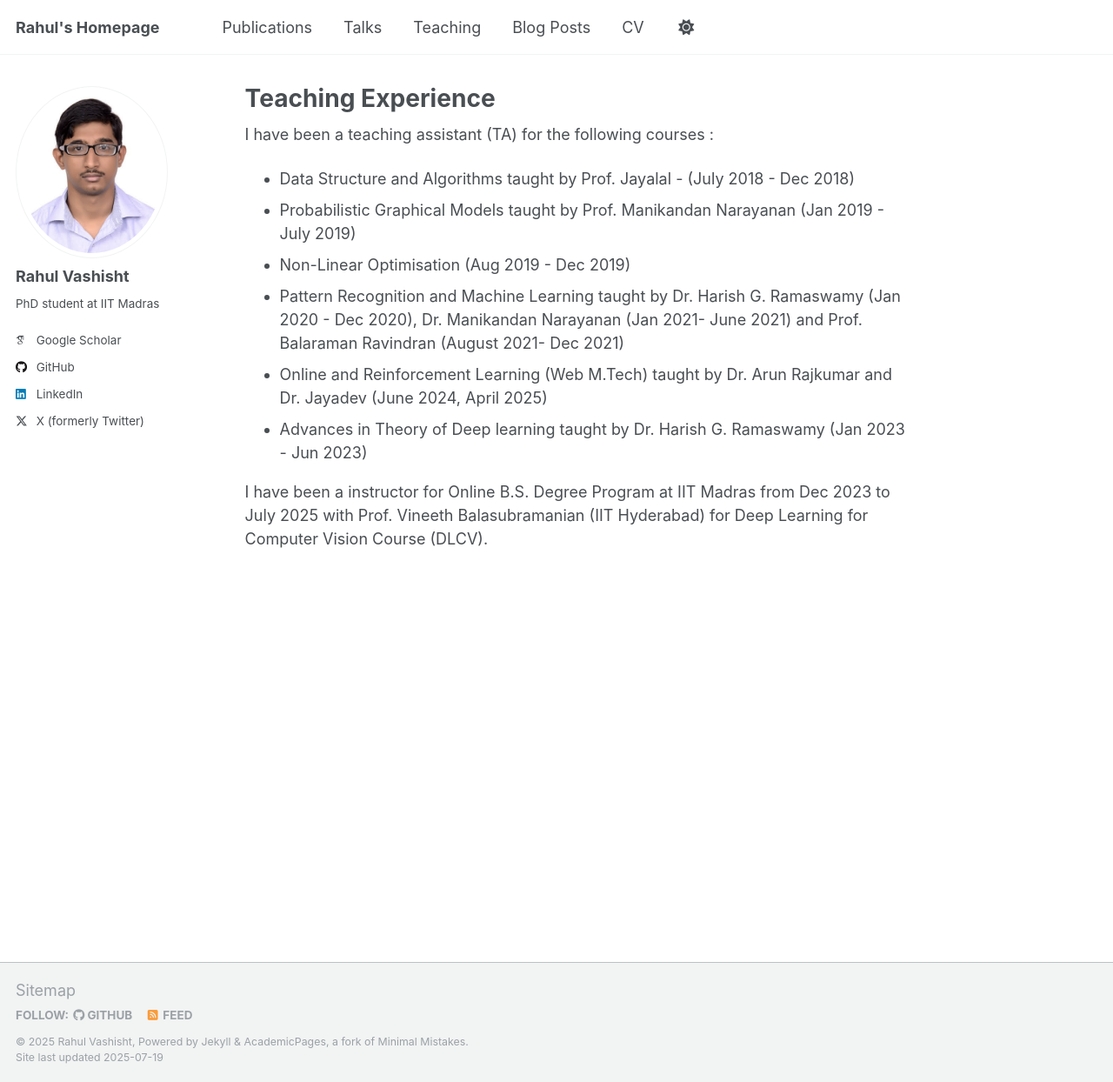
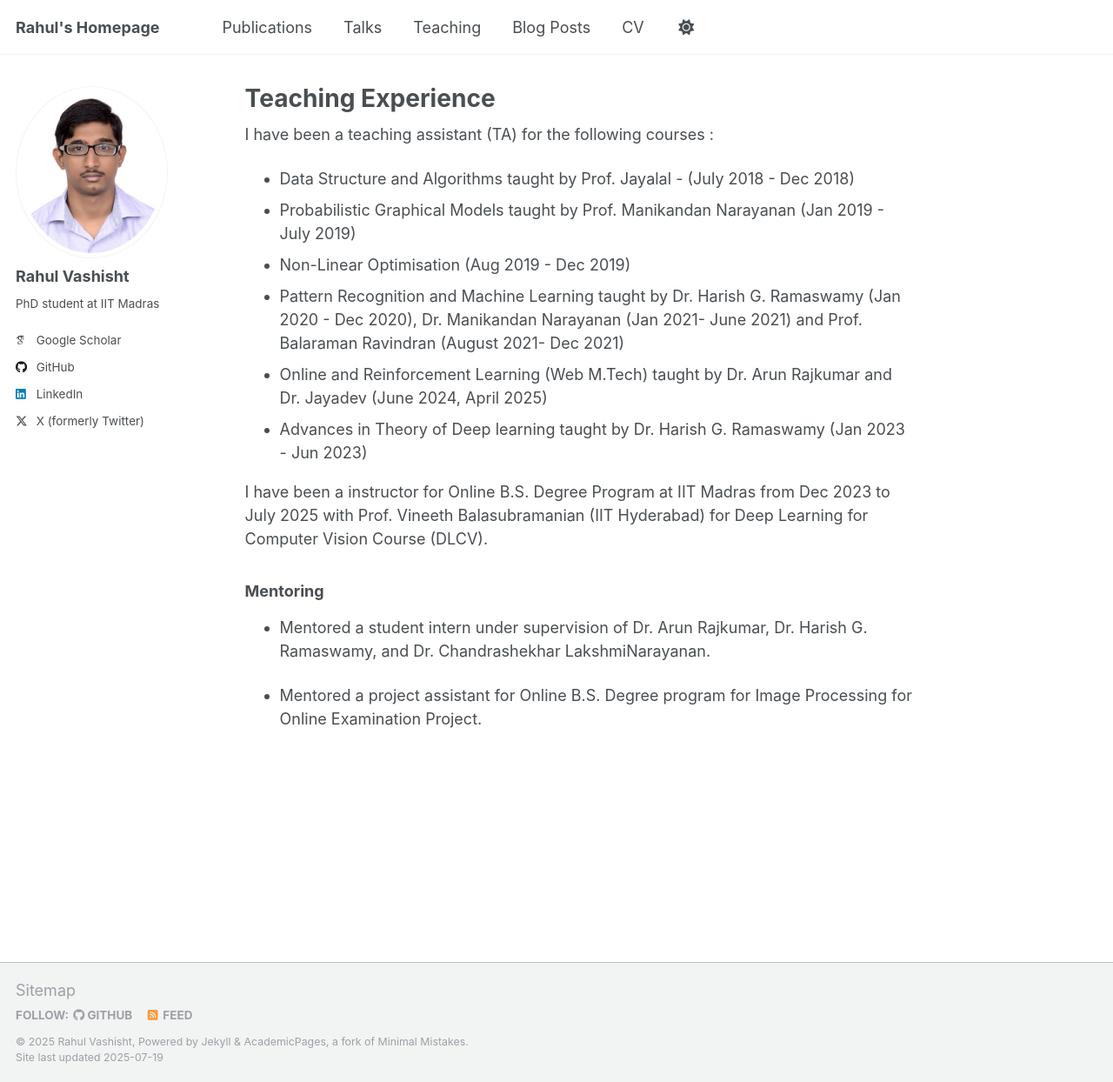
Before and after one commit to vashishtrahul/vashishtrahul.github.io, a Jekyll site: the page built from _pages/teaching.md, in a window 1280 px wide and 1244 px high. Shown: the whole window at 87% size. Built offline with Jekyll 4.4.1, drawn with Linux system fonts in a browser that asks for light colours; some web fonts are replaced; a script that is not in the unit is left out.

Commit message:
teaching

```diff
--- a/_pages/teaching.md
+++ b/_pages/teaching.md
@@ -14,3 +14,9 @@ I have been a teaching assistant (TA) for the following courses :
 - Advances in Theory of Deep learning taught by Dr. Harish G. Ramaswamy (Jan 2023 - Jun 2023)
 
 I have been a instructor for Online B.S. Degree Program at IIT Madras from Dec 2023 to July 2025 with Prof. Vineeth Balasubramanian (IIT Hyderabad) for Deep Learning for Computer Vision Course (DLCV).
+
+
+### Mentoring
+- Mentored a student intern under supervision of Dr. Arun Rajkumar, Dr. Harish G. Ramaswamy, and Dr. Chandrashekhar LakshmiNarayanan.
+
+- Mentored a project assistant for Online B.S. Degree program for Image Processing for Online Examination Project.
```
